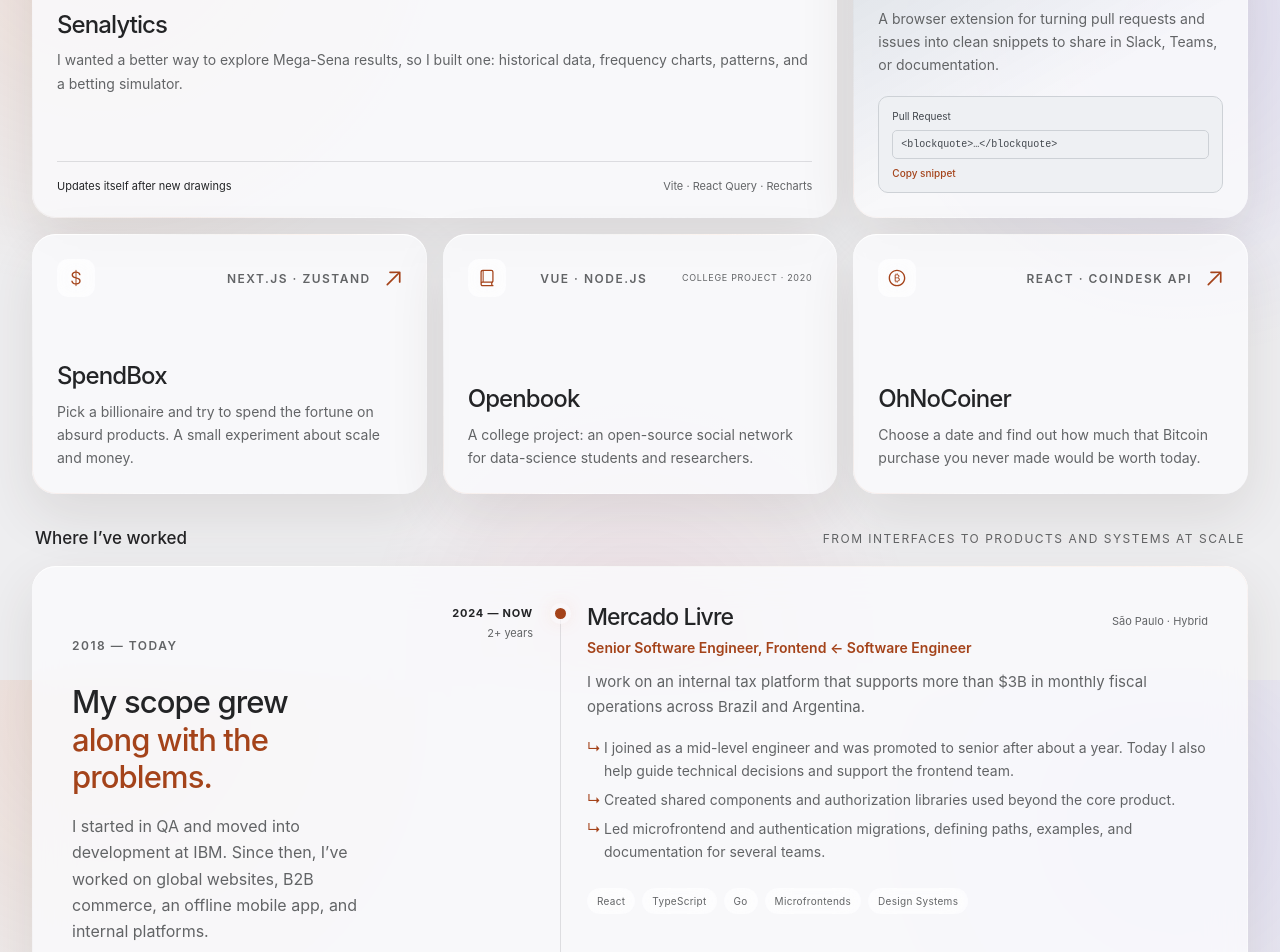
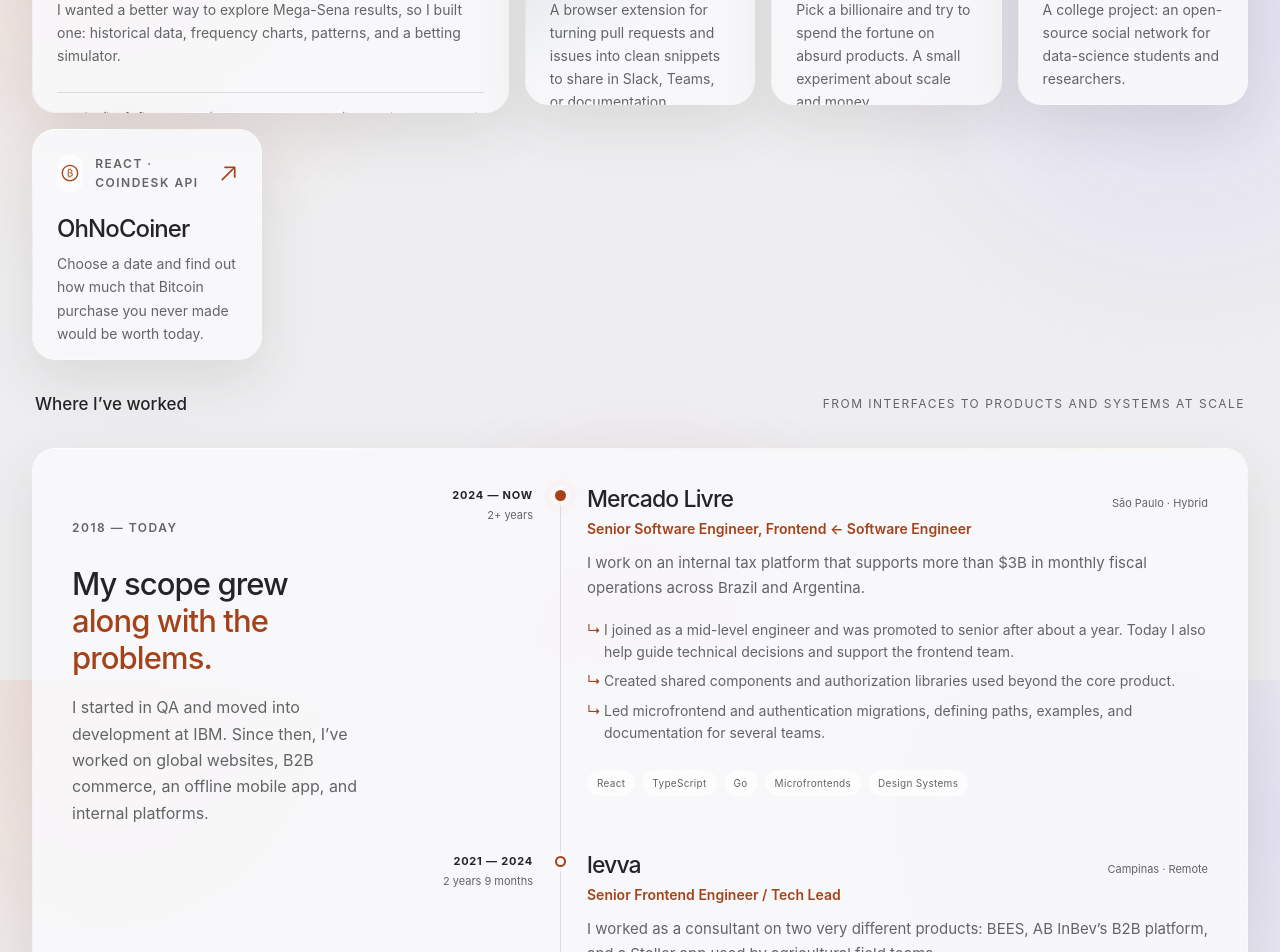
Before and after one commit to cristianmacedo/portfolio, a React (Vite) app: page / in a window 1280 px wide. Shown: the part 1720-2672 px from the top of the page. Built offline with nearby package versions, Linux system fonts and the light colour scheme.

Commit message:
Extend square grid across portfolio sections

```diff
--- a/src/App.jsx
+++ b/src/App.jsx
@@ -78,7 +78,7 @@
 
 function WorkSection({ t, onDetails }) {
   return (
-    <section className="work-section" aria-labelledby="work">
+    <section className="work-section page-section" aria-labelledby="work">
       <SectionHeading id="work" title={t.selectedWork} caption={t.workCaption} />
       <div className="bento">
         <article className="card featured">
@@ -116,9 +116,9 @@
 
 function Projects({ t }) {
   return (
-    <>
+    <section className="projects-section page-section" aria-labelledby="side-projects">
       <SectionHeading id="side-projects" title={t.sideProjectsTitle} caption={t.sideProjectsCaption} />
-      <section className="project-grid">
+      <div className="project-grid">
         {projects.map((project) => {
           const Tag = project.href ? 'a' : 'article';
           return <Tag key={project.name} className={`card side-project${project.featured ? ' side-project-featured' : ''}${project.pretty ? ' prettygit-card' : ''}${project.archived ? ' archived-project' : ''}`} href={project.href} target={project.href ? '_blank' : undefined} rel={project.href ? 'noopener' : undefined}>
@@ -128,8 +128,8 @@
             {project.pretty && <div className="prettygit-preview"><span>Pull Request</span><code>&lt;blockquote&gt;…&lt;/blockquote&gt;</code><b>{t.copySnippet}</b></div>}
           </Tag>;
         })}
-      </section>
-    </>
+      </div>
+    </section>
   );
 }
 
@@ -151,10 +151,10 @@
     { date: '2018 — 2021', duration: t.durationIbm, company: 'IBM', place: t.ibmPlace, role: t.ibmRoles, summary: t.ibmSummary, bullets: [t.ibmOne, t.ibmTwo, t.ibmThree], tech: ['React','Carbon','Storybook','WCAG','Performance'] },
     { date: '2018 — 2020', duration: t.degreeDate, company: t.university, place: 'São Paulo', role: t.degree, summary: t.degreeCopy, education: t.educationNote },
   ];
-  return <><SectionHeading id="journey" title={t.journeyTitle} caption={t.journeyCaption} /><section className="card timeline-card">
+  return <section className="journey-section page-section" aria-labelledby="journey"><SectionHeading id="journey" title={t.journeyTitle} caption={t.journeyCaption} /><section className="card timeline-card">
     <div className="timeline-intro"><span className="eyebrow">{t.timelineLabel}</span><Rich as="h3" html={t.timelineHeading} /><p>{t.timelineIntro}</p></div>
     <ol className="timeline">{entries.map((entry) => <TimelineEntry key={entry.company} {...entry} />)}</ol>
-  </section></>;
+  </section></section>;
 }
 
 function Utility({ t, language }) {
@@ -164,10 +164,10 @@
     catch { setCopyStatus('cristian.silvadk22@gmail.com'); }
   };
   useEffect(() => setCopyStatus(''), [language]);
-  return <div className="utility-grid">
+  return <section className="utility-grid page-section">
     <article className="card approach"><span className="eyebrow">{t.thinkingLabel}</span><SfSymbol name="asterisk" className="asterisk" /><Rich as="h3" html={t.thinkingTitle} /><p>{t.thinkingCopy}</p><div className="ai-practice"><span>{t.aiLabel}</span><p>{t.aiCopy}</p></div></article>
     <article className="card contact"><span className="eyebrow">{t.helloLabel}</span><Rich as="h3" html={t.contactTitle} /><div className="contact-actions"><a href="mailto:cristian.silvadk22@gmail.com">{t.sendEmail}</a><button id="copy" onClick={copyEmail} aria-label={t.copyLabel} title={t.copyLabel}><SfSymbol name="doc.on.doc" /></button></div><p id="copy-status" role="status">{copyStatus}</p></article>
-  </div>;
+  </section>;
 }
 
 function DetailDialog({ t, language, open, onClose }) {
--- a/src/adaptive-theme.css
+++ b/src/adaptive-theme.css
@@ -931,7 +931,15 @@
 .shell {
   max-width: 1504px;
   container-type: inline-size;
+  --flow-gap: 16px;
+  --flow-unit: calc((100cqi - 4 * var(--flow-gap)) / 5);
 }
+.page-section {
+  display: grid;
+  grid-template-columns: repeat(5, minmax(0, 1fr));
+  gap: var(--flow-gap);
+}
+.page-section > .section-heading { grid-column: 1 / -1; }
 .work-section { view-transition-name: selected-work; }
 .focus-mode .work-section { display: none; }
 
@@ -940,8 +948,6 @@
 
 @media (min-width: 901px) {
   .top-grid {
-    --flow-gap: 16px;
-    --flow-unit: calc((100cqi - 4 * var(--flow-gap)) / 5);
     grid-template-columns: repeat(5, minmax(0, 1fr));
     grid-template-rows: repeat(2, var(--flow-unit));
     gap: var(--flow-gap);
@@ -998,4 +1004,38 @@
     grid-column: 1 / -1;
     grid-row: 1 / -1;
   }
+
+  .work-section > .bento,
+  .projects-section > .project-grid {
+    display: contents;
+  }
+  .work-section .featured { grid-column: span 3; }
+  .work-section .now { grid-column: span 2; }
+  .work-section .about { grid-column: 1 / -1; }
+
+  .projects-section .side-project {
+    grid-column: span 1;
+    min-height: 0;
+    aspect-ratio: 1;
+  }
+  .projects-section .side-project-featured {
+    grid-column: span 2;
+    aspect-ratio: 2 / 1;
+  }
+  .journey-section .timeline-card { grid-column: 1 / -1; }
+  .utility-grid .approach { grid-column: span 3; }
+  .utility-grid .contact { grid-column: span 2; }
 }
+
+@media (max-width: 900px) {
+  .page-section { display: block; }
+  .utility-grid.page-section {
+    display: grid;
+    grid-template-columns: repeat(2, minmax(0, 1fr));
+    gap: 16px;
+  }
+}
+
+@media (max-width: 650px) {
+  .utility-grid.page-section { grid-template-columns: 1fr; }
+}
```
